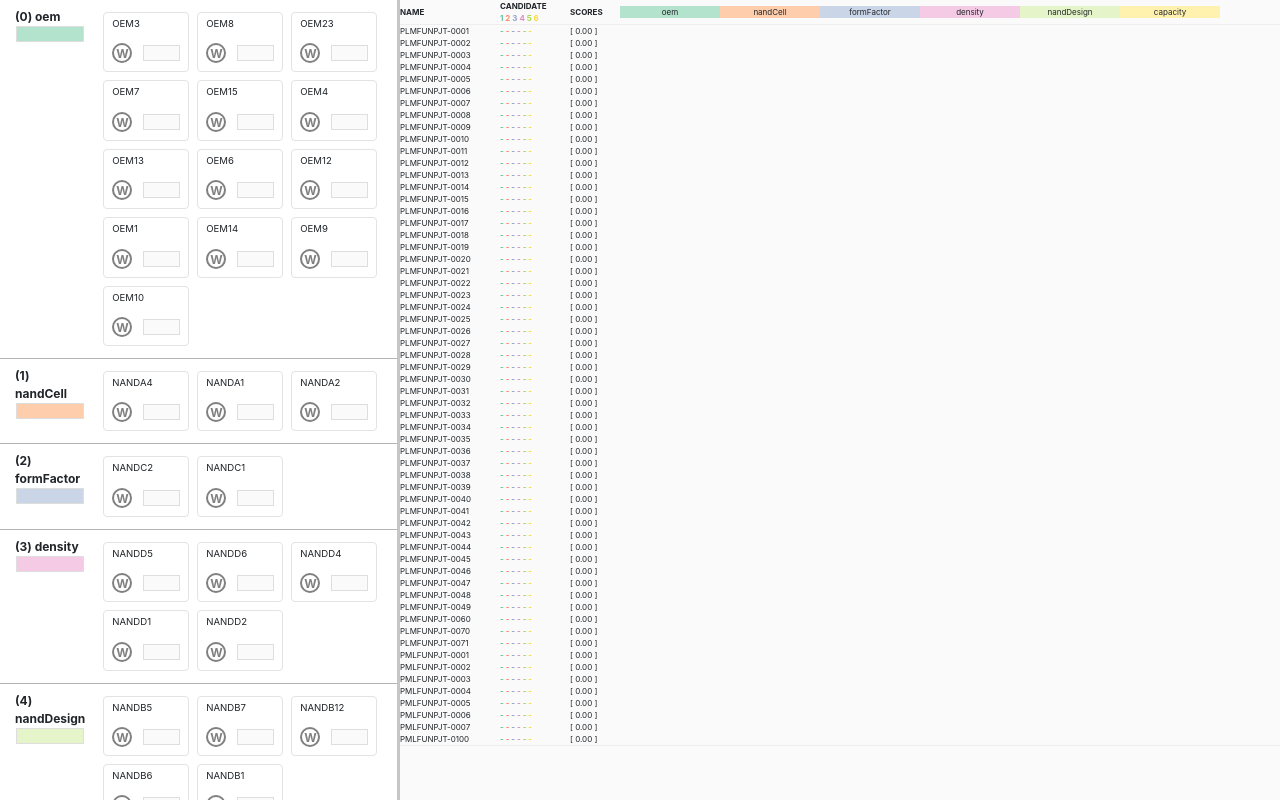
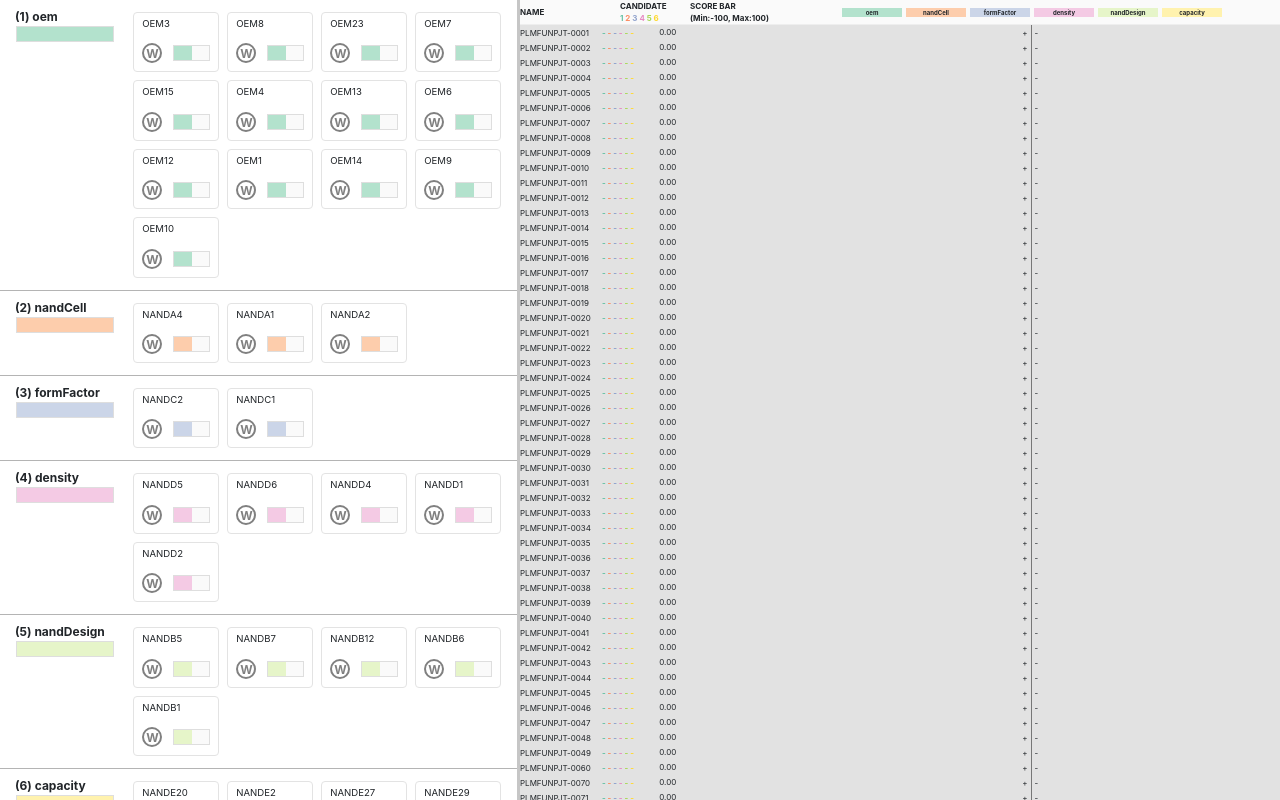
Before and after one commit to ytaek/defect-propagation-viz, a React (Create React App) app: page / in a window 1280 px wide. Built offline with nearby package versions, Linux system fonts and the light colour scheme; some icons are missing.

Commit message:
minus weighting

```diff
--- a/src/App.scss
+++ b/src/App.scss
@@ -44,7 +44,7 @@
   .App-sidebar {
     background: white;
     overflow-y: auto;
-    width: 400px;
+    width: 520px;
     border-right: 3px solid #c6c6c6;
 
     #criterion-list-panel {
--- a/src/components/CriterionItem.tsx
+++ b/src/components/CriterionItem.tsx
@@ -20,7 +20,7 @@ export class CriterionItem extends React.Component<Props> {
     return (
       <Row className="criterion-row">
         <Col xs={3} className="criterion-name">
-          ({this.props.criterion.id}) {this.props.criterion.name}
+          ({this.props.criterion.id + 1}) {this.props.criterion.name}
           <CriterionWeightControl
             onSetWeight={this.props.onSetWeight}
             criterion={this.props.criterion}/>
--- a/src/components/CriterionValueWeightControl.tsx
+++ b/src/components/CriterionValueWeightControl.tsx
@@ -61,7 +61,7 @@ export class CriterionValueWeightControl extends React.Component<Props, State> {
 
     const deltaX = event.clientX - this.mouseDownClientX
     console.log("deltaX: ", deltaX)
-    this.setState({ immediateWeight: Math.min(1, Math.max(0, (this.mouseDownSliderX + deltaX) / this.sliderWidth)) })
+    this.setState({ immediateWeight: Math.min(1, Math.max(0, (this.mouseDownSliderX + deltaX) / this.sliderWidth))*2 -1 })
   }
 
   render() {
@@ -71,7 +71,7 @@ export class CriterionValueWeightControl extends React.Component<Props, State> {
     if (this.props.criterionValue.status === CriterionValueStatus.WEIGHT) {
       weightView = <div className="weight-slider" onMouseDown={this.onMouseDown}>
         <div className="slider-bar" style={{
-          width: (this.state.immediateWeight || this.props.criterionValue.weight) * 100 + '%',
+          width: ((this.state.immediateWeight || this.props.criterionValue.weight) / 2 + 0.5) * 100 + '%',
           backgroundColor: (colors[this.props.criterionValue.criterion!.id])
         }} />
       </div>
--- a/src/components/ProjectItem.tsx
+++ b/src/components/ProjectItem.tsx
@@ -48,20 +48,59 @@ export class ProjectItem extends React.Component<Props> {
           {project.candidateOXList!.map( (c, i) => (<b key={i} style={{color:darkColors[i]}}>{c} </b>))}
         </div>
         <div className="score">
-          [ {project.score.toFixed(2)} ]
+          <div style={{
+            width: 150 * Math.abs(project.score),
+            backgroundColor: "#cccccc",
+            height: "13px"
+          }}>{(project.score * 100).toFixed(2)}</div>
         </div>
+        <div className="candidate-bars">
+        +
         {
-          // criteria.filter(c => c.weight !== 0).map( (c, i) => (
-            criteria.map( (c, i) => (
+          criteria.filter( (c, i) => criterionWeights[c.id] > 0).map( (c, i) => (
+          // criteria.map( (c, i) => (
             <div key={i} className="attributes">
-              <div style={{
-                  width:100*criterionWeights[i],
-                  backgroundColor: colors[i]
+              <div className="weight-bar" style={{
+                  width: 50*criterionWeights[c.id],
+                  backgroundColor: colors[c.id],
+                  height: "13px"
                 }}>
-                {criterionWeights[i] !== 0 ? project.attributes[c.name] : ""}
+                {criterionWeights[c.id] !== 0 ? project.attributes[c.name] : ""}
               </div>
             </div>
           ))
+        }
+        </div>
+        <div className="cand-separator"/>
+        <div className="noncandidate-bars">
+        {
+          criteria.filter( (c, i) => criterionWeights[c.id] < 0).map( (c, i) => (
+            // criteria.map( (c) => (
+            <div key={i} className="attributes">
+              <div className="weight-bar" style={{
+                  width: 50*(-1)*criterionWeights[c.id],
+                  backgroundColor: colors[c.id],
+                  height: "13px"
+                }}>
+                {criterionWeights[c.id] !== 0 ? project.attributes[c.name] : ""}
+              </div>
+            </div>
+          ))
+        }
+        -
+        </div>
+        {
+          // // criteria.filter(c => c.weight !== 0).map( (c, i) => (
+          //   criteria.map( (c, i) => (
+          //   <div key={i} className="attributes">
+          //     <div style={{
+          //         width:100*criterionWeights[i],
+          //         backgroundColor: colors[i]
+          //       }}>
+          //       {criterionWeights[i] !== 0 ? project.attributes[c.name] : ""}
+          //     </div>
+          //   </div>
+          // ))
           // Object.keys(project.attributes).map( (key: string, i: number) =>
           //     <div key ={i}>
           //       <div>{project.attributes[key]}({})</div>
--- a/src/components/ProjectList.tsx
+++ b/src/components/ProjectList.tsx
@@ -64,6 +64,7 @@ class ProjectList extends React.Component<Props> {
     const candProjectsByRule = projects.filter(p => (
       p.candidateStatus === ProjectCandidateStatus.RULE
       && p.isCandidate))
+      .sort((a, b) => (b.score - a.score))
       .sort((a, b) => (b.candidateRuleScore! - a.candidateRuleScore!))
       .map(d => d);
 
@@ -75,11 +76,11 @@ class ProjectList extends React.Component<Props> {
     const nonCandProjectsByRule = projects.filter(p => (
       p.candidateStatus === ProjectCandidateStatus.RULE
       && !p.isCandidate))
+      .sort((a, b) => (b.score - a.score))
       .sort((a, b) => (b.candidateRuleScore! - a.candidateRuleScore!))
       .map(d => d);
 
-    console.log("LENGTH = ", (candProjectsByRule.length + greyProjects.length + nonCandProjectsByRule.length))
-    // projects.sort( (a, b) => (b.score - a.score) );
+    console.log(candProjectsByRule, greyProjects, nonCandProjectsByRule);
 
     return (
       <div>
@@ -112,13 +113,17 @@ class ProjectList extends React.Component<Props> {
             ))}
           </div>
           <div className="score">
-            <b>SCORES</b>
+            <b>SCORE BAR<br/>(Min:-100, Max:100)</b>
           </div>
+          <div className="bars">
           {
             criteria.map( (c, i) => (
               <div key={i} className="attributes">
                 <div style={{
-                    width:100*c.weight,
+                    margin: "2px",
+                    fontWeight:"bold",
+                    textAlign:"center",
+                    width:60*c.weight,
                     backgroundColor: colors[i]
                   }}>
                   {c.weight !== 0 ? c.name : ""}
@@ -126,6 +131,7 @@ class ProjectList extends React.Component<Props> {
               </div>
             ))
           }
+          </div>
         </div>
         <div>
         {
@@ -140,7 +146,7 @@ class ProjectList extends React.Component<Props> {
         }
         </div>
         <div className="separator" />
-        <div>
+        <div className="grey-zone">
         {
           // sorting
           // cand - grey - noncand
--- a/src/components/project.css
+++ b/src/components/project.css
@@ -14,14 +14,15 @@
   width: 70px; }
 
 .score {
+  display: flex;
+  justify-content: flex-start;
   font-size: 8px;
-  width: 50px; }
+  width: 150px; }
 
 .attributes {
   padding-bottom: 1px;
   padding-top: 1px;
-  font-size: 8px;
-  text-align: center; }
+  font-size: 6px; }
 
 .separator {
   width: 100%;
@@ -29,4 +30,31 @@
   height: 1px; }
 
 .grey-zone {
-  background-color: #dddddd; }
+  background-color: #e2e2e2; }
+
+.candidate-bars {
+  font-size: 8px;
+  width: 300px;
+  display: flex;
+  text-align: right;
+  justify-content: flex-end; }
+
+.noncandidate-bars {
+  font-size: 8px;
+  width: 300px;
+  display: flex;
+  justify-content: flex-start; }
+
+.weight-bar {
+  height: 15px; }
+
+.cand-separator {
+  margin-left: 3px;
+  margin-right: 3px;
+  width: 1px;
+  height: 15px;
+  background-color: #777777; }
+
+.bars {
+  display: flex;
+  justify-content: center; }
--- a/src/components/project.scss
+++ b/src/components/project.scss
@@ -14,15 +14,17 @@
     width: 70px;
 }
 .score {
+    display: flex;
+    justify-content: flex-start;
     font-size: 8px;
-    width: 50px;
+    width: 150px;
 }
 
 .attributes {
     padding-bottom: 1px;
     padding-top: 1px;
-    font-size: 8px;
-    text-align: center;
+    font-size: 6px;
+    // text-align: center;
 }
 
 .separator {
@@ -32,5 +34,37 @@
 }
 
 .grey-zone {
-    background-color: #dddddd;
+    background-color: #e2e2e2;
 }
+
+
+.candidate-bars {
+    font-size: 8px;
+    width:300px;
+    display: flex;
+    text-align:right;
+    justify-content: flex-end;
+}
+.noncandidate-bars {
+    font-size: 8px;
+    width:300px;
+    display: flex;
+    justify-content: flex-start;
+}
+.weight-bar {
+    height: 15px;
+}
+
+.cand-separator {
+    margin-left: 3px;
+    margin-right: 3px;
+    width: 1px;
+    height: 15px;
+    background-color: #777777
+}
+
+.bars {
+    // width: 550px;
+    display: flex;
+    justify-content: center;
+}
--- a/src/redux/modules/projects.ts
+++ b/src/redux/modules/projects.ts
@@ -51,7 +51,6 @@ export function projectReducer(
   switch (action.type) {
     case CALCULATE_SCORE:
       const newProjects = state.projects.map( (proj) => {
-
         const score = Object.keys(new ProjectAttributes()).reduce( (prev: number, name: string) => {
           const cv = action.payload.criteria.filter(d => (d.name === name))[0]
                     .values.filter(d => d.name === proj.attributes[name])[0];
@@ -59,7 +58,7 @@ export function projectReducer(
             prev += cv.weight;
           }
           return prev;
-        }, 0);
+        }, 0) / action.payload.criteria.length;
         proj.score = score;
         return proj;
       });
```
